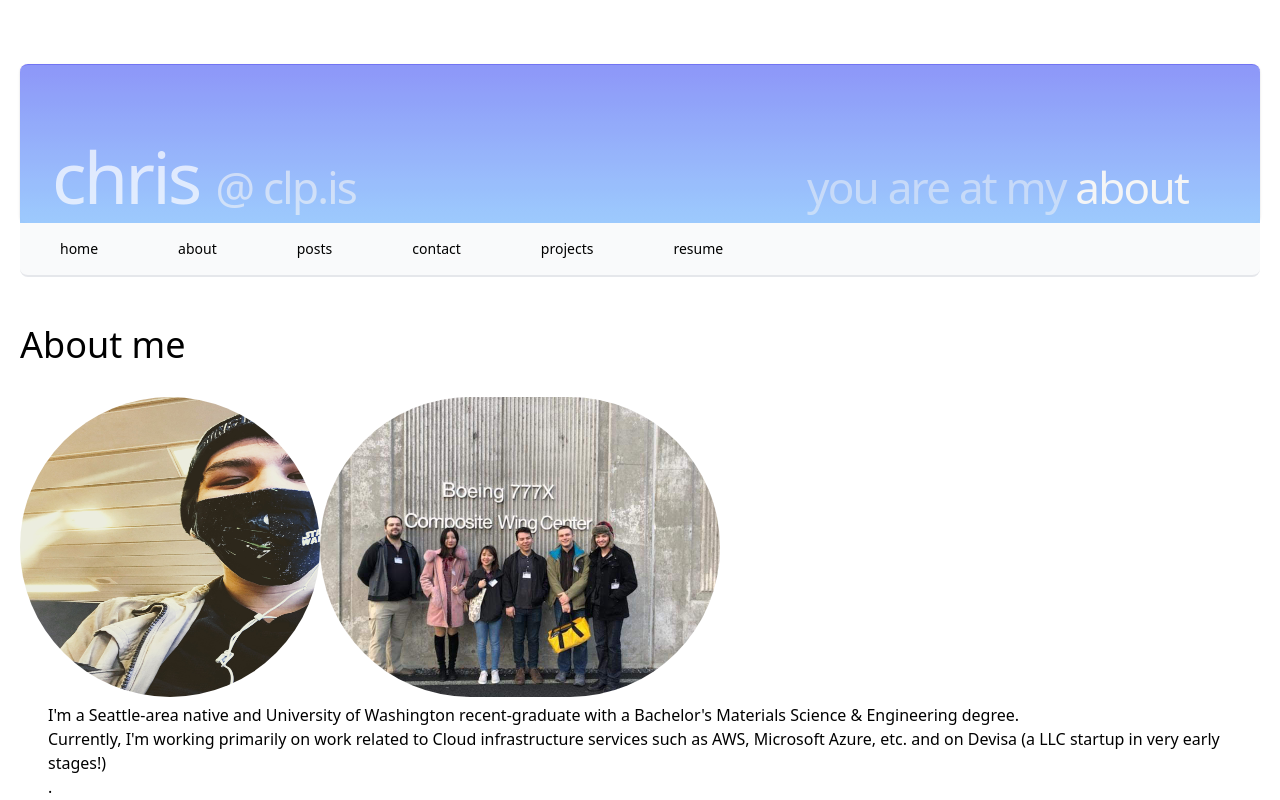
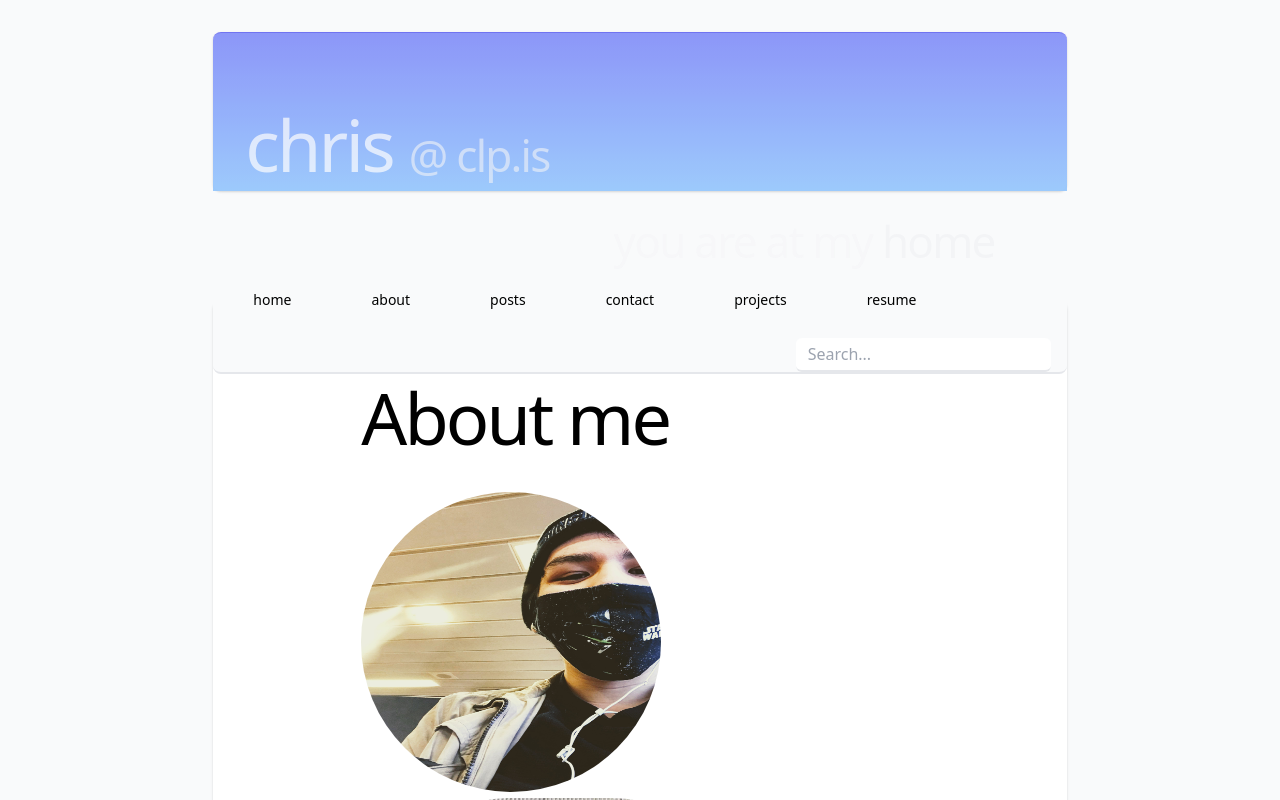
Before and after one commit to clpi/cdotis, a Next.js app: page /about in a window 1280 px wide. Shown: the top 800 px of the page. Built offline with nearby package versions, Linux system fonts and the light colour scheme.

Commit message:
updating personal website styling

```diff
--- a/components/intro.js
+++ b/components/intro.js
@@ -2,7 +2,7 @@ import Link from 'next/link'
 
 export default function Intro( props ) {
   return (
-    <section className="items-center mt-16 mb-16 md:flex-row md:justify-between md:mb-12">
+    <section className="items-center max-h-screen min-h-screen pt-8 mb-16 md:flex-row md:justify-between md:mb-12">
     <div class="rounded-lg shadow">
       <div className="px-4 py-1 border-t border-indigo-500 rounded-t-lg bg-gradient-to-b from-indigo-400 to-blue-300 opacity-90">
       <h1 className="pt-16 pb-0 text-2xl leading-tight tracking-tighter text-gray-800 font-extralight md:text-7xl md:pr-8">
--- a/components/layout.js
+++ b/components/layout.js
@@ -1,15 +1,63 @@
+import Link from 'next/link';
 import Alert from '../components/alert'
 import Footer from '../components/footer'
 import Meta from '../components/meta'
 
-export default function Layout({ preview, children }) {
+export default function Layout(props) {
   return (
-    <>
+    <div class="bg-gray-50 min-h-screen min-h-full max-h-screen block">
       <Meta />
-      <div className="min-h-screen">
-        <main>{children}</main>
+    <section className="items-center w-2/3 pt-8 mx-auto mb-2 md:flex-row md:justify-between">
+    <div class="rounded-lg shadow">
+      <div className="px-4 py-1 border-t border-indigo-500 rounded-t-lg bg-gradient-to-b from-indigo-400 to-blue-300 opacity-90">
+      <h1 className="pt-16 pb-0 text-2xl leading-tight tracking-tighter text-gray-800 font-extralight md:text-7xl md:pr-8">
+        <Link href="/">
+          <span class="ml-4 text-white opacity-70">chris</span>
+        </Link>
+        <span className = "ml-4 text-lg leading-tight tracking-tighter text-gray-100 opacity-60 font-extralight md:text-6xl md:pr-6">@ clp.is
+        </span>
+        <div class="float-right">
+        <span className = "p-2 ml-10 text-4xl leading-tight tracking-tighter text-gray-100 font-extralight md:text-6xl md:pr-6">
+          <span class="opacity-50">you are at my </span> {props.current? props.current : "home"}</span>
+        </div>
+      </h1>
+      </div>
+        <div class="bg-gray-50 border-b-2 border-gray-200    rounded-b-lg min-w-full  md:flex-row   float-left mr-8">
+      <ul className="text-sm">
+        <li className="float-left px-10 py-4 hover:bg-gray-200 hover:border-black hover:border-b-2transition-all duration-100">
+          <Link href="/">home</Link>
+        </li>
+        <li className="float-left px-10 py-4 hover:bg-gray-200 hover:border-black hover:border-b-2transition-all duration-100">
+          <Link href="/about">about</Link>
+        </li>
+        <li className="float-left px-10 py-4 hover:bg-gray-200 hover:border-black hover:border-b-2transition-all duration-100">
+          <Link href="/posts">posts</Link>
+        </li>
+        <li className="float-left px-10 py-4 hover:bg-gray-200 hover:border-black hover:border-b-2transition-all duration-100">
+          <Link href="/contact">contact</Link>
+        </li>
+        <li className="float-left px-10 py-4 hover:bg-gray-200 hover:border-black hover:border-b-2transition-all duration-100">
+          <Link href="/projects">projects</Link>
+        </li>
+        <li className="float-left px-10 py-4 hover:bg-gray-200 hover:border-black hover:border-b-2transition-all duration-100">
+          <Link href="/resume">resume</Link>
+        </li>
+      </ul>
+          <div class="float-right">
+            <input placeholder="Search..." class=" border-b-2 rounded-md shadow-xs border-gray-200 mt-3 mx-4 py-1 px-3 mr-4"/>
+          </div>
+
+        </div>
+    </div>
+    </section>
+      <br/>
+      <br/>
+      <br/>
+      <br/>
+      <div class="w-2/3 mx-auto  px-32 py-6 bg-white rounded-xl shadow">
+        <main>{props.children}</main>
       </div>
       {/* <Footer /> */}
-    </>
+    </div>
   )
 }
--- a/pages/about.js
+++ b/pages/about.js
@@ -1,4 +1,3 @@
-import Intro from '../components/intro'
 import Link from 'next/link'
 import Layout from '../components/layout'
 import Container from '../components/container'
@@ -9,8 +8,9 @@ export default function About() {
     <>
       <Layout>
         <Container>
-          <Intro current="about" />
-          <h1 class="text-4xl mb-8">About me</h1>
+      <h2 className="mb-8 text-6xl font-light leading-tight tracking-tighter md:text-7xl">
+        About me
+      </h2>
           <div class="space-x-7">
             <Image src="/assets/face.jpg" width="300" height="300"
               className="float-left px-10 mx-10 mr-20 rounded-full"/>
--- a/pages/contact.js
+++ b/pages/contact.js
@@ -1,4 +1,3 @@
-import Intro from '../components/intro'
 import Link from 'next/link'
 import Layout from '../components/layout'
 import Container from '../components/container'
@@ -7,8 +6,9 @@ export default function About() {
     <>
       <Layout>
         <Container>
-          <Intro current="contact"/>
-          <h1>Contact me</h1>
+      <h2 className="mb-8 text-6xl font-light leading-tight tracking-tighter md:text-7xl">
+        Contact me
+      </h2>
           <p>You can reach me at clp <span class="text-gray-500">at</span> <span class="text-blue-400 italic">this website's domain</span> through e-mail.</p>
         </Container>
       </Layout>
--- a/pages/index.js
+++ b/pages/index.js
@@ -1,22 +1,20 @@
 import Container from '../components/container'
-import Intro from '../components/intro'
 import Layout from '../components/layout'
 import Head from 'next/head'
 
 export default function Index() {
   return (
-    <>
       <Layout>
         <Head>
           <title>Welcome to clp.is</title>
         </Head>
         <Container>
-          <Intro current=""/>
-          <h1>Welcome to clp.is</h1>
+      <h2 className="mb-8 text-6xl font-light leading-tight tracking-tighter md:text-7xl">
+        Welcome to clp.is
+      </h2>
           <p>I'm Chris.</p>
           {/* {morePosts.length > 0 && <MoreStories posts={morePosts} />} */}
         </Container>
       </Layout>
-    </>
   )
 }
--- a/pages/posts/index.js
+++ b/pages/posts/index.js
@@ -1,4 +1,3 @@
-import Intro from '../../components/intro'
 import Layout from '../../components/layout'
 import Container from '../../components/container'
 import MoreStories from '../../components/more-stories'
@@ -13,7 +12,6 @@ export default function Posts({ allPosts }) {
     <>
       <Layout>
         <Container>
-          <Intro current="posts" />
           {morePosts.length > 0 && <MoreStories posts={morePosts} />}
         </Container>
       </Layout>
--- a/pages/projects.js
+++ b/pages/projects.js
@@ -1,4 +1,3 @@
-import Intro from '../components/intro'
 import Layout from '../components/layout'
 import Image from 'next/image'
 import Container from '../components/container'
@@ -7,8 +6,10 @@ export default function Projects() {
     <>
       <Layout>
         <Container>
-          <Intro current="projects"/>
-          <h1 class="text-4xl font-light">Projects</h1>
+      <h2 className="mb-8 text-6xl font-light leading-tight tracking-tighter md:text-7xl">
+        Projects
+
+      </h2>
           <p>Some things I'm working on...</p>
           <ul>
 
--- a/pages/resume.js
+++ b/pages/resume.js
@@ -1,4 +1,3 @@
-import Intro from '../components/intro'
 import Layout from '../components/layout'
 import Image from 'next/image'
 import Container from '../components/container'
@@ -7,8 +6,10 @@ export default function Resume() {
     <>
       <Layout>
         <Container>
-          <Intro current="projects"/>
-          <h1 class="text-4xl font-light">Resume</h1>
+      <h2 className="mb-8 text-6xl font-light leading-tight tracking-tighter md:text-7xl">
+        Resume
+
+      </h2>
           <p>Some things I've worked on before...</p>
           <ul>
 
```
